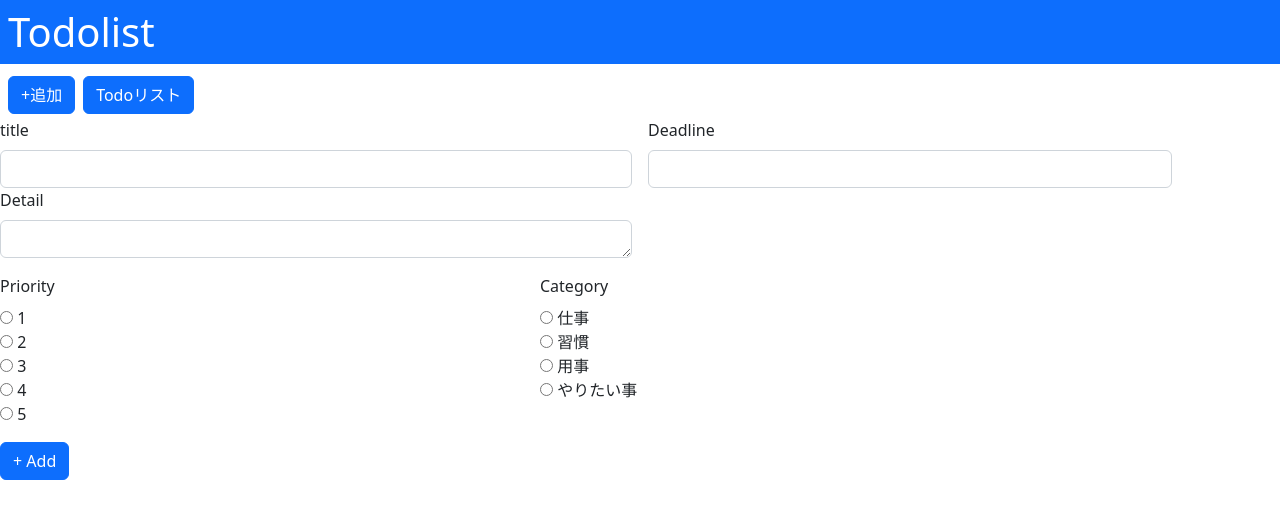
After one commit to s0o-n0o/Todolist, a Django app: page /todoapp/add_todo in a window 1280 px wide. The commit adds this page. Shown: the top 519 px of the page. Run offline with Django 4.2, Linux system fonts and the light colour scheme; some libraries are stand-ins or nearby versions.

Commit message:
make frontend

```diff
--- a/Todo/Todo/settings.py
+++ b/Todo/Todo/settings.py
@@ -38,6 +38,7 @@ INSTALLED_APPS = [
     'django.contrib.sessions',
     'django.contrib.messages',
     'django.contrib.staticfiles',
+    'widget_tweaks',
     'TodoApp',
     'user',
 ]
@@ -54,8 +55,6 @@ MIDDLEWARE = [
 
 
 ROOT_URLCONF = 'Todo.urls'
-
-
 
 
 TEMPLATES = [
@@ -95,7 +94,6 @@ PASSWORD_HASHERS = [
     'django.contrib.auth.hashers.PBKDF2PasswordHasher',
     'django.contrib.auth.hashers.PBKDF2SHA1PasswordHasher',
 ]
-
 # Password validation
 # https://docs.djangoproject.com/en/4.0/ref/settings/#auth-password-validators
 
@@ -106,7 +104,7 @@ AUTH_PASSWORD_VALIDATORS = [
     {
         'NAME': 'django.contrib.auth.password_validation.MinimumLengthValidator',
         'OPTIONS':{
-            'min_length': 8,
+            'min_length': 4,
         },
     },
     {
--- a/Todo/Todo/urls.py
+++ b/Todo/Todo/urls.py
@@ -18,6 +18,6 @@ from django.urls import path,include
 
 urlpatterns = [
     path('admin/', admin.site.urls),
-    path('TodoApp/',include("TodoApp.urls")),
+    path('todoapp/',include("TodoApp.urls")),
     path('user/',include("user.urls")),
 ]
--- /dev/null
+++ b/Todo/TodoApp/forms.py
@@ -0,0 +1,33 @@
+from dataclasses import fields
+from django import forms
+from django.core import validators
+from .models import Todo
+from django.contrib.admin.widgets import AdminDateWidget
+
+
+class AddTodo(forms.ModelForm):
+    title = forms.CharField(label='title')
+    detail = forms.CharField(label='detail',widget=forms.Textarea(attrs={'rows':1,'cols':20}))
+    category = forms.ChoiceField(label='category',choices=(
+        (1,'仕事'),
+        (2,'習慣'),
+        (3,'用事'),
+        (4,'やりたい事'),
+    ),widget=forms.RadioSelect)
+    deadline = forms.DateField(label='deadline', widget=AdminDateWidget)
+    priority  = forms.ChoiceField(label='priority', choices=(
+        (1,'1'),
+        (2,'2'),
+        (3,'3'),
+        (4,'4'),
+        (5,'5'),
+        ),widget=forms.RadioSelect)
+    # created_at =
+
+    class Meta:
+        model = Todo
+        exclude = ['status','created_at','updated_at']
+        # fields="__all__"
+        widgets ={
+            'deadline':AdminDateWidget(),
+        }
--- a/Todo/TodoApp/models.py
+++ b/Todo/TodoApp/models.py
@@ -2,16 +2,18 @@ from turtle import title
 from django.db import models
 
 # Create your models here.
-
 class Todo(models.Model):
     title = models.CharField(max_length=50)
     detail =models.CharField(max_length=200)
-    status = models.Choices
-    created_at =  models.DateTimeField()
-    updated_at = models.DateTimeField()
+    status = models.BooleanField(default=False)
+    deadline = models.DateField('期限',blank=True,null=True)
+    priority = models.IntegerField()
     category = models.CharField(max_length=50)
-    deadline = models.DateTimeField()
-    priority = models.IntegerField()
+    created_at =  models.DateTimeField(help_text='作成日時',auto_now_add=True)
+    updated_at = models.DateTimeField(help_text='更新日時',auto_now=True)
+
+    def __str__(self):
+        return self.title
 
     class Meta:
         db_table = 'todo'
--- a/Todo/TodoApp/urls.py
+++ b/Todo/TodoApp/urls.py
@@ -4,5 +4,6 @@ from . import views
 app_name = 'TodoApp'
 
 urlpatterns = [
-    path('Todo_list',views.Todo_list, name='Todo_list'),
+    path('',views.Todo_list, name='todo_list'),
+    path('add_todo',views.add_todo,name = 'add_todo'),
 ]
--- a/Todo/TodoApp/views.py
+++ b/Todo/TodoApp/views.py
@@ -1,6 +1,29 @@
-from django.shortcuts import render
+from unicodedata import category
+from django.shortcuts import render,redirect
 from .models import Todo
+from . import forms
+from django.http import HttpResponse , HttpResponseRedirect
 # Create your views here.
 
+#HTMLに表示
 def Todo_list(request):
-    return render(request,'TodoApp/index.html')
+    todos = Todo.objects.all()
+    return render(request,'TodoApp/todo_list.html',context= {
+        "todo_list":todos,
+    })
+
+#新しいタスクが
+def add_todo(request):
+    form=forms.AddTodo()
+    if request.method == "POST":
+        form = forms.AddTodo(request.POST)
+        if form.is_valid():
+            print("成功したのでデータを保存します")
+            form.save()
+            return HttpResponseRedirect('/todoapp/')
+        else:
+            print("失敗したので、エラーを表示します")
+            print(form.errors)
+    return render(request,'todoapp/form_page.html',context={
+        "form":form
+    })
--- /dev/null
+++ b/Todo/templates/todoapp/form_page.html
@@ -0,0 +1,71 @@
+{% extends "todoapp/index.html" %}
+{% load widget_tweaks%}
+{% block title %}Todo追加画面{{ block.super }}{% endblock %}
+
+{% block content %}
+    <form class="row g-3" method='POST'>{% csrf_token %}
+    <div class="col-md-6">
+        <label for="{{ form.title.id_for_label }}" class="form-label">title</label>
+        {{ form.title|add_class:'form-control' }}
+        <label for="{{form.detail.id_for_label}}" class="form-label" >Detail</label>
+        {{ form.detail|add_class:'form-control'}}
+    </div>
+    <div class="col-5">
+        <label for="{{form.deadline.id_for_label}}" class="form-label" >Deadline</label>
+        {{form.deadline|add_class:'form-control'}}
+    </div>
+    <div class="col-md-5">
+        <label for="{{form.priority.id_for_label}}" class="form-label">Priority</label>
+        {{form.priority}}
+
+    </div>
+    <div class="col-md-4">
+        <label for="{{form.category.id_for_label}}" class="form-label">Category</label>
+        {{form.category}}
+    </div>
+    <div class="col-12">
+        <button type="submit" class="btn btn-primary">+ Add</button>
+    </div>
+    </form>
+{% endblock %}
+{% comment %}
+{% block content %}
+    <form class="row g-3" method='POST'>{% csrf_token %}
+    <div class="col-md-6">
+        <label for="title" class="form-label">Todo</label>
+        <input type="text" class="form-control" id="title" placeholder="doing">
+    </div>
+    <div class="col-md-6">
+        <label for="detail" class="form-label">Detail</label>
+        <input type="text" class="form-control" id="detail" placeholder="memo">
+    </div>
+    <div class="col-5">
+        <label for="deadline" class="form-label">Deadline</label>
+        <input type="text" class="form-control" id="deadline" placeholder="2022-01-01">
+    </div>
+    <div class="col-md-5">
+        <label for="priority" class="form-label">Priority</label>
+        <select id="priority" class="form-select">
+        <option selected>Choose...</option>
+        <option>1</option>
+        <option>2</option>
+        <option>3</option>
+        <option>4</option>
+        <option>5</option>
+        </select>
+    </div>
+    <div class="col-md-4">
+        <label for="category" class="form-label">Category</label>
+        <select id="category" class="form-select">
+        <option selected>Choose...</option>
+        <option>work</option>
+        <option>habit</option>
+        <option>doing</option>
+        <option>business</option>
+        </select>
+    </div>
+    <div class="col-12">
+        <button type="submit" class="btn btn-primary">+ Add</button>
+    </div>
+    </form>
+{% endblock %} {% endcomment %}
--- a/Todo/templates/todoapp/index.html
+++ b/Todo/templates/todoapp/index.html
@@ -3,7 +3,7 @@
 
 <head>
   <meta charset="utf-8">
-  <title>Todolist</title>
+  <title> {% block title %} Todolist{% endblock %}</title>
   <meta name="description" content="">
   <meta name="viewport" content="width=device-width, initial-scale=1">
 
@@ -11,9 +11,6 @@
   <meta property="og:type" content="">
   <meta property="og:url" content="">
   <meta property="og:image" content="">
-
-  <link rel="manifest" href="site.webmanifest">
-  <link rel="apple-touch-icon" href="icon.png">
   <!-- Place favicon.ico in the root directory -->
 <!-- CSS only -->
 <link href="https://cdn.jsdelivr.net/npm/bootstrap@5.2.0/dist/css/bootstrap.min.css" rel="stylesheet" integrity="sha384-gH2yIJqKdNHPEq0n4Mqa/HGKIhSkIHeL5AyhkYV8i59U5AR6csBvApHHNl/vI1Bx" crossorigin="anonymous">
@@ -21,22 +18,16 @@
   <meta name="theme-color" content="#fafafa">
 </head>
 
-<body class='text-bg-white p-3'>
-  <h1 class="d-block p-2 text-bg-white text-dark">Todolist</h1>
-  <div class="container ">
-    <!-- Content here -->
-    <div class="container-fluid">
-    <form>
-      <div class="form-group">
-        <label class='text '>追加</label>
-        <input type="text" class="form-control " placeholder="タイトル">
-      </div>
-
+<body class='text-bg-white '>
+  <h1 class="d-block p-2 text-bg-primary text">Todolist</h1>
+  <header class =" p-1">
     <div class="d-flex justify-content-left">
-      <button type="submit" class="btn btn-danger text">作成</button>
+      <a type="submit" class="ms-1 btn btn-primary " href="{% url 'TodoApp:add_todo' %}"> +追加</a>
+      <a type="submit" class="ms-2 btn btn-primary " href="{% url 'TodoApp:todo_list' %}"> Todoリスト</a>
     </div>
-  </div>
+  </header>
   {% comment %} <script src="App.js"></script> {% endcomment %}
+  {% block content %}{% endblock %}
 </body>
 
 </html>
```
Also changed, not shown: Todo/templates/todoapp/todo_list.html (+13 -0 lines), Todo/TodoApp/migrations/0002_todo_status_alter_todo_created_at_and_more.py (added), Todo/TodoApp/migrations/0003_alter_todo_created_at_alter_todo_updated_at.py (added), Todo/db.sqlite3.
